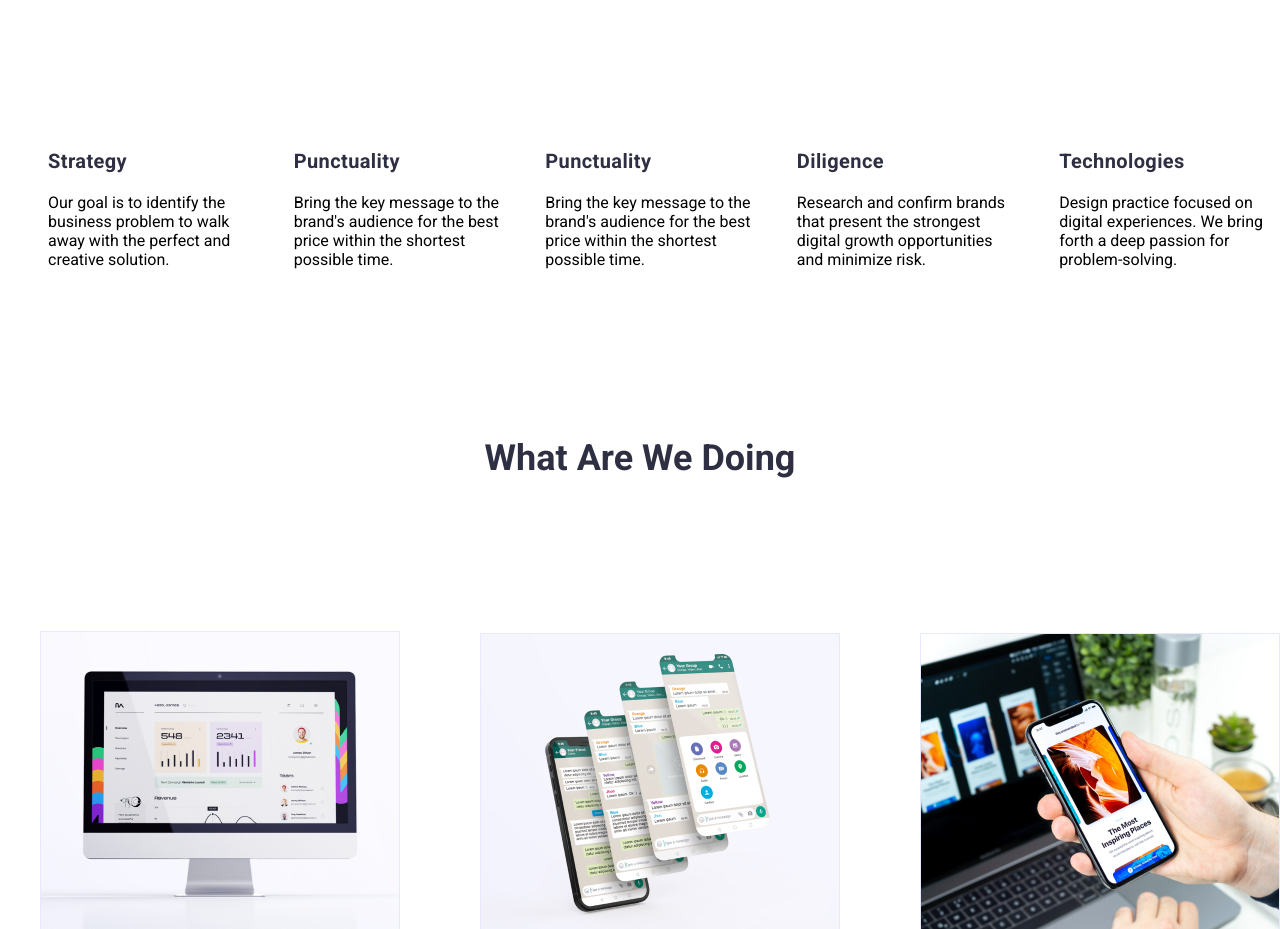
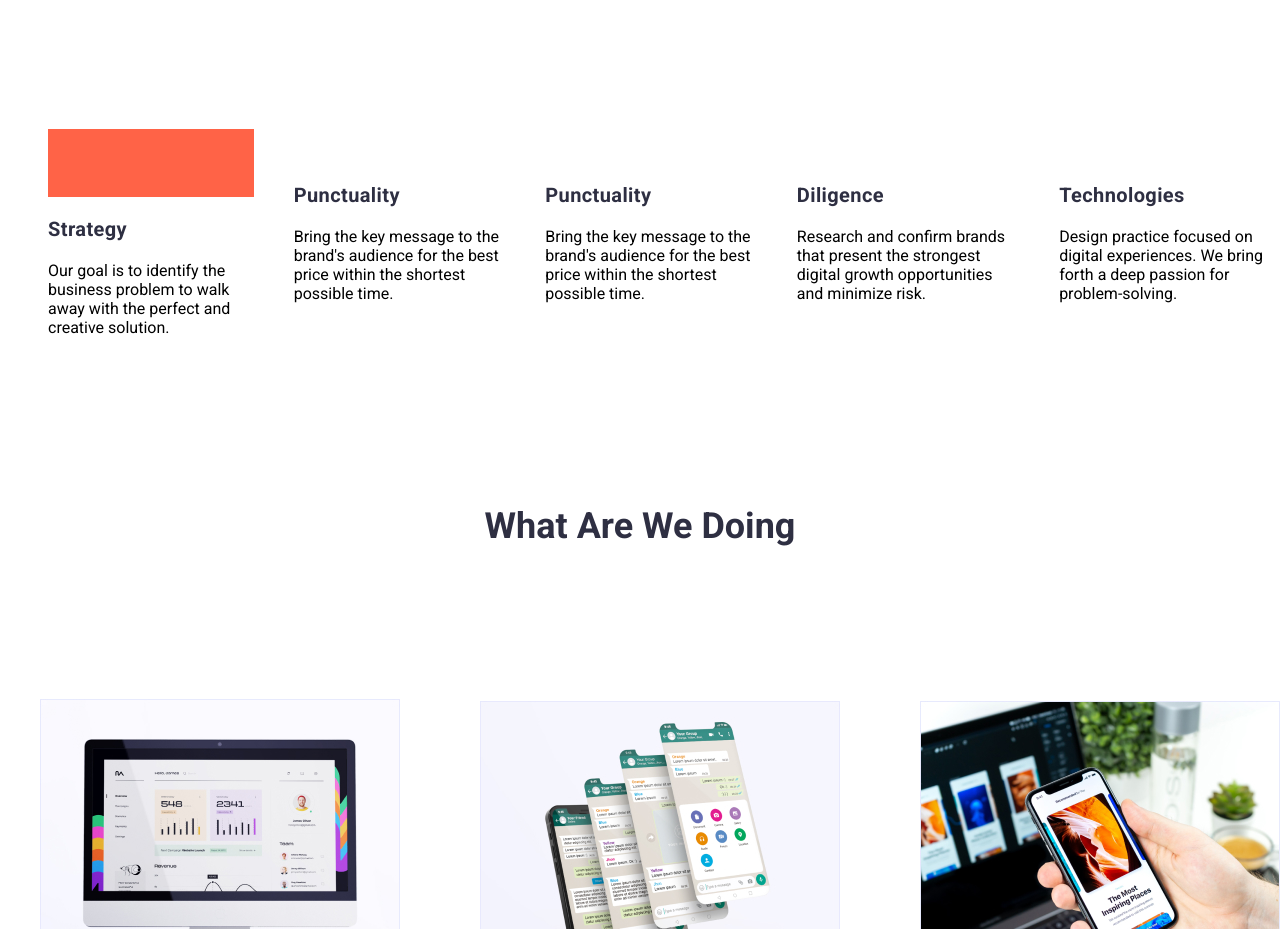
Before and after one commit to FKMBaay/goit-markup-hw-04, a plain HTML site: page index.html in a window 1280 px wide. Shown: the part 960-1889 px from the top of the page. Drawn offline with Linux system fonts and the light colour scheme.

Commit message:
first try
put icon

```diff
--- a/css/style.css
+++ b/css/style.css
@@ -204,3 +204,7 @@ footer {
 .pointer {
     cursor: pointer;
 }
+
+.antenna {
+        background-color: tomato
+}
--- a/index.html
+++ b/index.html
@@ -42,6 +42,11 @@
             <ul class="toraulin">
               <li>
                 <li>
+                  <div class="antenna">
+                    <svg width="64" height="64" backgroundcolor: tomato padding-top: 20px>
+                      <use  href="images/icons.svg/#antenna-1"></use>
+                    </svg>
+                  </div>
                   <h3>Strategy</h3>
                     <p>
                     Our goal is to identify the business problem to walk away with the
```
